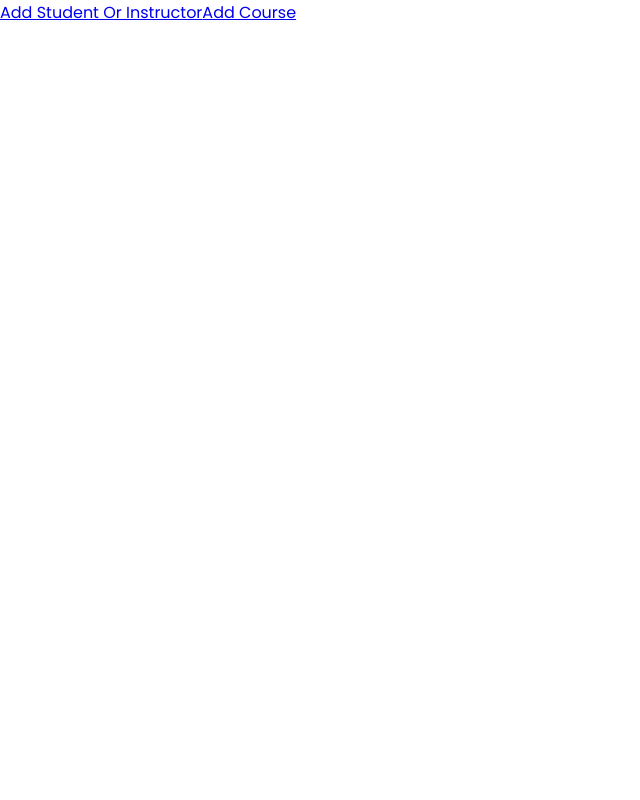
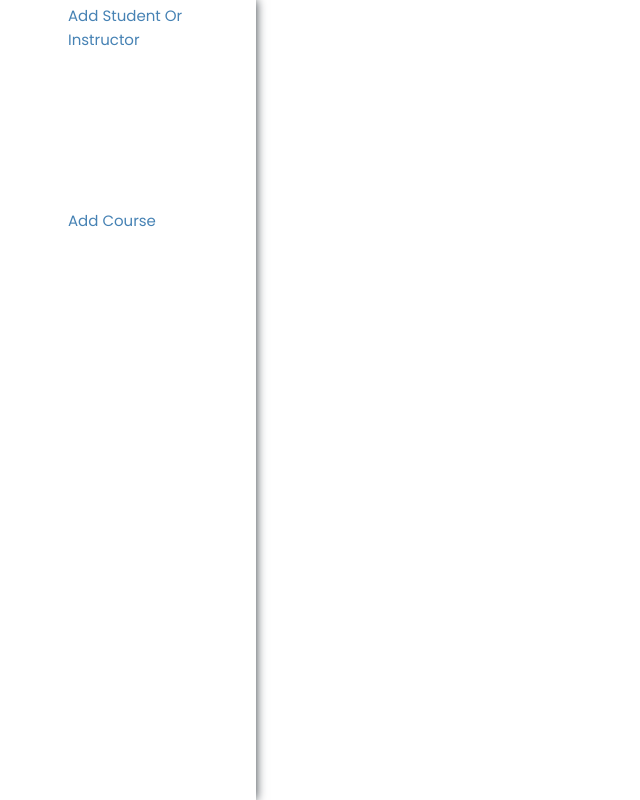
Before and after one commit to imtithalhalalo/e-learning-website, a React (Create React App) app in the folder frontend/: page /admin_add_course in a window 1280 px wide. Shown: the whole page, without its empty margins (0-640 px from the left). Built offline with nearby package versions, Linux system fonts and the light colour scheme.

Commit message:
frontend: add style to navbar

```diff
--- a/frontend/src/App.css
+++ b/frontend/src/App.css
@@ -72,3 +72,40 @@ input::placeholder, textarea::placeholder {
   color: white;
   margin-top: 60px;
 }
+.header {
+  display: flex;
+  flex-direction: column;
+  padding: 0px 0 10px 5%;
+  width: 20%;
+  align-items: center;
+  height: 100%;
+  position: fixed;
+  box-shadow: #31383F 0px 0px 10px 0px;
+}
+
+.nav-links {
+  display: flex;
+  flex-direction: column;
+  width: 100%;
+  height: 30%;
+  justify-content: space-between;
+}
+.nav-links a {
+  display: flex;
+  align-items: center;
+  padding: 4px;
+  font-size: 15px;
+  width: fit-content;
+}
+.nav-links a:hover {
+  background-color:#f5d0b1;
+  border-radius: 20px;
+  color: #d5824e;
+}
+a {
+  text-decoration: none;
+  color: steelblue;
+  font-size: 15px;
+  font-weight: 400;
+  line-height: 24px;
+}
```
